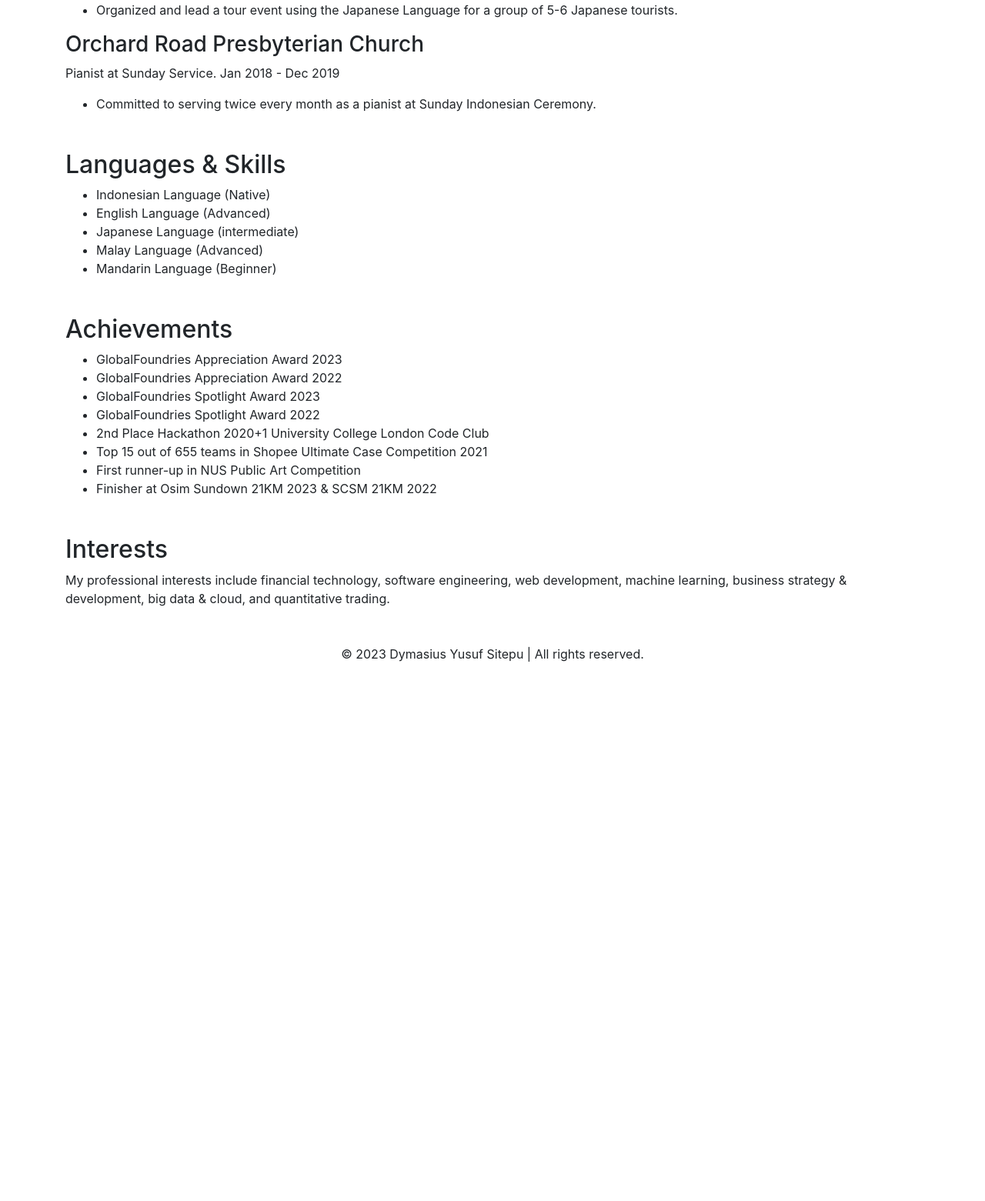
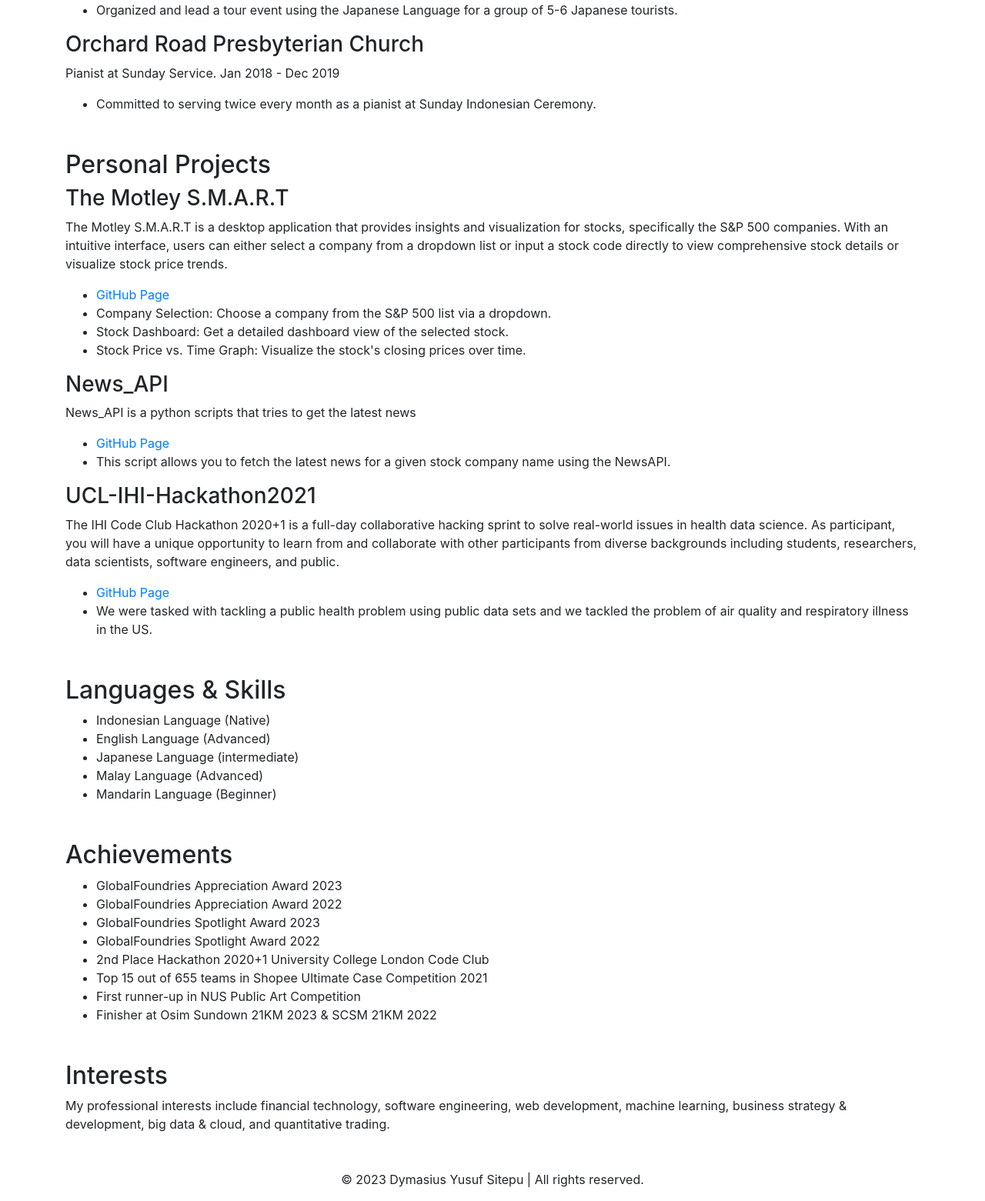
Before and after one commit to dymasius12/MyPortfolio, a Django app: page / in a window 1280 px wide. Shown: the part 2674-4235 px from the top of the page at 77% size. Before the commit the page ends 3534 px from the top, so only its background shows below. Run offline with Django 4.2, Linux system fonts and the light colour scheme; some libraries are stand-ins or nearby versions.

Commit message:
updated portfolio personal projects made on Tue Sep  5 22:28:10 +08 2023

```diff
--- a/portfolio/templates/portfolio/index.html
+++ b/portfolio/templates/portfolio/index.html
@@ -124,6 +124,30 @@
             <li>Committed to serving twice every month as a pianist at Sunday Indonesian Ceremony.</li>
         </ul>
 
+        <h2 class="mt-5">Personal Projects</h2>
+        <h3>The Motley S.M.A.R.T</h3>
+        <p>The Motley S.M.A.R.T is a desktop application that provides insights and visualization for stocks, specifically the S&P 500 companies. With an intuitive interface, users can either select a company from a dropdown list or input a stock code directly to view comprehensive stock details or visualize stock price trends.</p>
+        <ul>
+            <li><a href="https://github.com/dymasius12/TheMotleySMART" target="_blank">GitHub Page</a></li>
+            <li>Company Selection: Choose a company from the S&P 500 list via a dropdown.</li>
+            <li>Stock Dashboard: Get a detailed dashboard view of the selected stock.</li>
+            <li>Stock Price vs. Time Graph: Visualize the stock's closing prices over time.</li>
+        </ul>
+
+        <h3>News_API</h3>
+        <p>News_API is a python scripts that tries to get the latest news</p>
+        <ul>
+            <li><a href="https://github.com/dymasius12/News_API" target="_blank">GitHub Page</a></li>
+            <li>This script allows you to fetch the latest news for a given stock company name using the NewsAPI.</li>
+        </ul>
+
+        <h3>UCL-IHI-Hackathon2021</h3>
+        <p>The IHI Code Club Hackathon 2020+1 is a full-day collaborative hacking sprint to solve real-world issues in health data science. As participant, you will have a unique opportunity to learn from and collaborate with other participants from diverse backgrounds including students, researchers, data scientists, software engineers, and public.</p>
+        <ul>
+            <li><a href="https://github.com/dymasius12/UCL-IHI-Hackathon2021" target="_blank">GitHub Page</a></li>
+            <li>We were tasked with tackling a public health problem using public data sets and we tackled the problem of air quality and respiratory illness in the US.</li>
+        </ul>
+
         <h2 class="mt-5">Languages & Skills</h2>
         <ul>
             <li>Indonesian Language (Native)</li>
```
